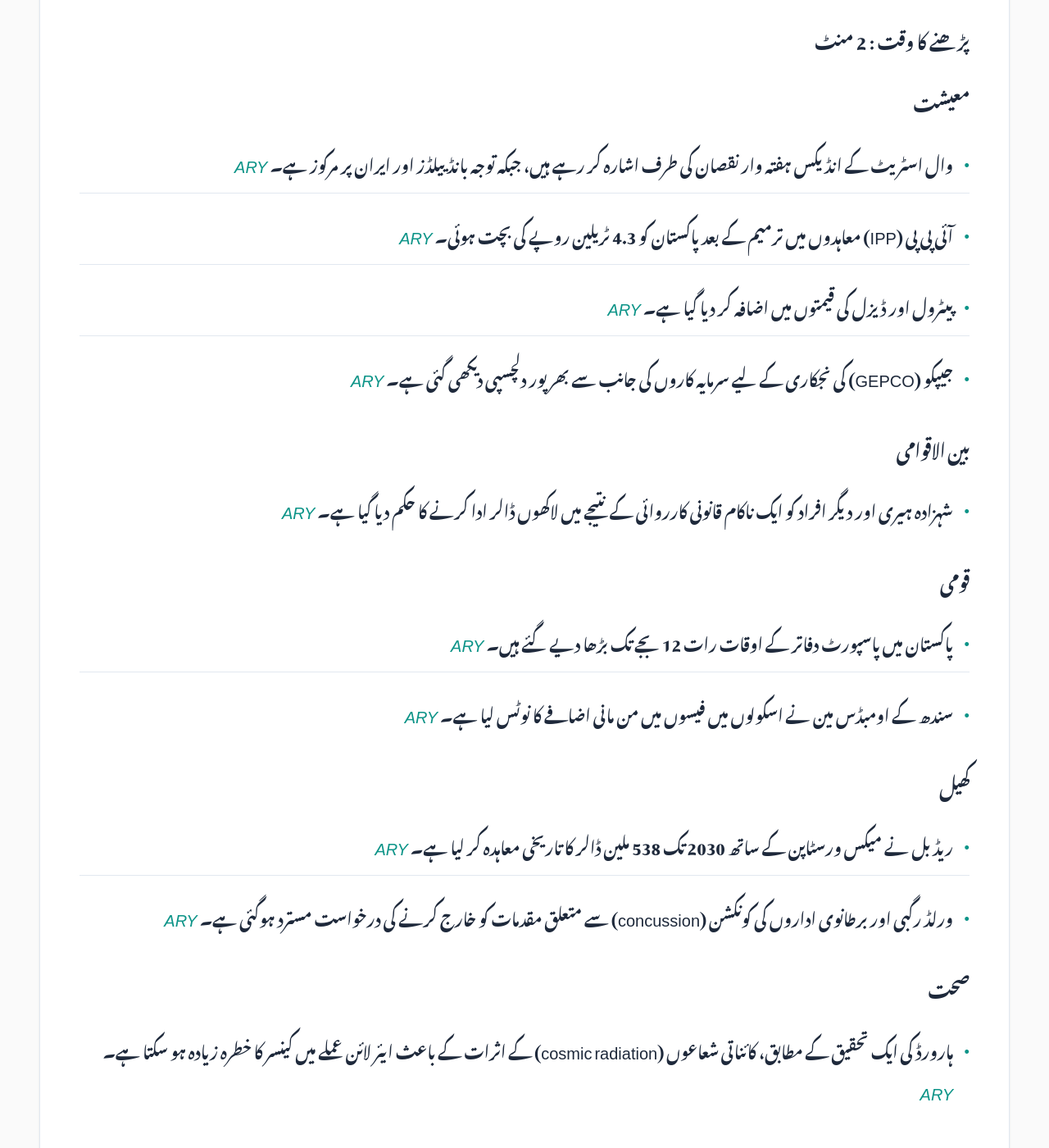
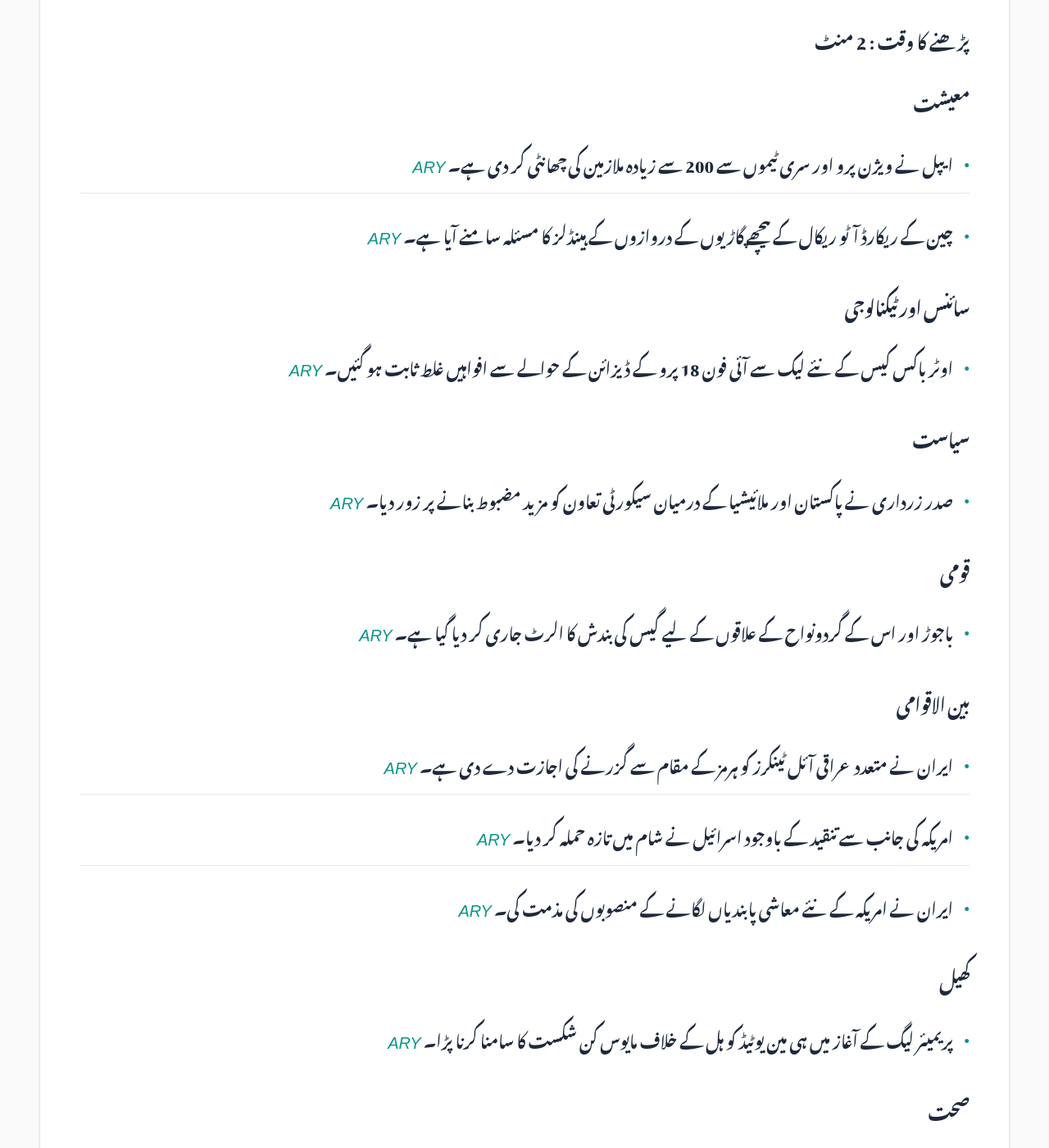
Before and after one commit to zsubzwary/news, a Jekyll site: the page built from ur/index.md, in a window 1280 px wide and 1400 px high, scrolled down 441 px. Shown: the whole window at 82% size. Built offline with Jekyll 4.4.1, drawn with Linux system fonts in a browser that asks for light colours; some web fonts are replaced; comment, search, counter and statistics services are not loaded; some of the changed text lies outside the part shown.

Commit message:
DateTime; 2026-08-22T16:08:09.049Z

```diff
--- a/ur/index.md
+++ b/ur/index.md
@@ -7,26 +7,30 @@ rtl: true
 
 پاکستان کی تازہ خبروں کا خلاصہ
 
- &lrm; 22-Aug-2026 09:07PKT
+ &lrm; 22-Aug-2026 21:08PKT
 
 پڑھنے کا وقت : 2 منٹ
 
 ### معیشت
-- وال اسٹریٹ کے انڈیکس ہفتہ وار نقصان کی طرف اشارہ کر رہے ہیں، جبکہ توجہ بانڈ ییلڈز اور ایران پر مرکوز ہے۔ *[ARY](https://arynews.tv/wall-st-indexes-eye-weekly-losses-bond-yields-and-iran-in-focus)*
-- آئی پی پی (IPP) معاہدوں میں ترمیم کے بعد پاکستان کو 4.3 ٹریلین روپے کی بچت ہوئی۔ *[ARY](https://arynews.tv/pakistan-saves-rs-4-3-trillion-after-revising-ipp-contracts)*
-- پیٹرول اور ڈیزل کی قیمتوں میں اضافہ کر دیا گیا ہے۔ *[ARY](https://arynews.tv/petrol-price-hiked-diesel-also-becomes-more-expensive)*
-- جیپکو (GEPCO) کی نجکاری کے لیے سرمایہ کاروں کی جانب سے بھرپور دلچسپی دیکھی گئی ہے۔ *[ARY](https://arynews.tv/strong-investor-interest-received-for-gepco-privatization)*
+- ایپل نے ویژن پرو اور سری ٹیموں سے 200 سے زیادہ ملازمین کی چھانٹی کر دی ہے۔ *[ARY](https://arynews.tv/apple-cuts-over-200-jobs-from-vision-pro-and-siri-teams)*
+- چین کے ریکارڈ آٹو ریکال کے پیچھے گاڑیوں کے دروازوں کے ہینڈلز کا مسئلہ سامنے آیا ہے۔ *[ARY](https://arynews.tv/door-handles-behind-chinas-record-auto-recall)*
+
+### سائنس اور ٹیکنالوجی
+- اوٹر باکس کیس کے نئے لیک سے آئی فون 18 پرو کے ڈیزائن کے حوالے سے افواہیں غلط ثابت ہو گئیں۔ *[ARY](https://arynews.tv/iphone-18-pro-design-rumors-debunked-by-new-otterbox-case-leak)*
+
+### سیاست
+- صدر زرداری نے پاکستان اور ملائیشیا کے درمیان سیکورٹی تعاون کو مزید مضبوط بنانے پر زور دیا۔ *[ARY](https://arynews.tv/president-zardari-calls-for-stronger-pakistan-malaysia-cooperation-in-security)*
+
+### قومی
+- باجوڑ اور اس کے گردونواح کے علاقوں کے لیے گیس کی بندش کا الرٹ جاری کر دیا گیا ہے۔ *[ARY](https://arynews.tv/gas-shutdown-alert-issued-for-bajaur-and-adjoining-areas)*
 
 ### بین الاقوامی
-- شہزادہ ہیری اور دیگر افراد کو ایک ناکام قانونی کارروائی کے نتیجے میں لاکھوں ڈالر ادا کرنے کا حکم دیا گیا ہے۔ *[ARY](https://arynews.tv/prince-harry-and-others-ordered-to-pay-millions-over-failed-lawsuit)*
-
-### قومی
-- پاکستان میں پاسپورٹ دفاتر کے اوقات رات 12 بجے تک بڑھا دیے گئے ہیں۔ *[ARY](https://arynews.tv/pakistan-extends-passport-office-hours-to-midnight)*
-- سندھ کے اومبڈس مین نے اسکولوں میں فیسوں میں من مانی اضافے کا نوٹس لیا ہے۔ *[ARY](https://arynews.tv/sindh-ombudsman-takes-notice-of-arbitrary-fee-hikes-in-schools)*
+- ایران نے متعدد عراقی آئل ٹینکرز کو ہرمز کے مقام سے گزرنے کی اجازت دے دی ہے۔ *[ARY](https://arynews.tv/iran-grants-permission-for-a-number-of-iraqi-oil-tankers-to-pass-through-hormuz)*
+- امریکہ کی جانب سے تنقید کے باوجود اسرائیل نے شام میں تازہ حملہ کر دیا۔ *[ARY](https://arynews.tv/israel-conducts-fresh-strike-in-syria-after-us-criticism)*
+- ایران نے امریکہ کے نئے معاشی پابندیاں لگانے کے منصوبوں کی مذمت کی۔ *[ARY](https://arynews.tv/iran-condemns-us-plans-to-announce-new-sanctions)*
 
 ### کھیل
-- ریڈ بل نے میکس ورسٹاپن کے ساتھ 2030 تک 538 ملین ڈالر کا تاریخی معاہدہ کر لیا ہے۔ *[ARY](https://arynews.tv/red-bull-pays-up-big-signs-max-verstappen-to-historic-538-million-contract-to-2030)*
-- ورلڈ رگبی اور برطانوی اداروں کی کونکشن (concussion) سے متعلق مقدمات کو خارج کرنے کی درخواست مسترد ہوگئی ہے۔ *[ARY](https://arynews.tv/world-rugby-uk-bodies-lose-bid-to-throw-out-concussion-lawsuits)*
+- پریمیئر لیگ کے آغاز میں ہی مین یوٹیڈ کو ہل کے خلاف مایوس کن شکست کا سامنا کرنا پڑا۔ *[ARY](https://arynews.tv/man-utd-humiliated-by-hull-in-dismal-start-to-premier-league-season)*
 
 ### صحت
-- ہارورڈ کی ایک تحقیق کے مطابق، کائناتی شعاعوں (cosmic radiation) کے اثرات کے باعث ایئر لائن عملے میں کینسر کا خطرہ زیادہ ہو سکتا ہے۔ *[ARY](https://arynews.tv/harvard-study-links-higher-cancer-risk-to-airline-flight-crews-due-to-cosmic-radiation-exposure)*
+- پاکستان میں بوتل بند پانی کے 29 برانڈز کو انسانی استعمال کے لیے غیر محفوظ قرار دے دیا گیا ہے۔ *[ARY](https://arynews.tv/pakistan-declares-29-bottled-water-brands-unsafe-for-human-consumption)*
```
